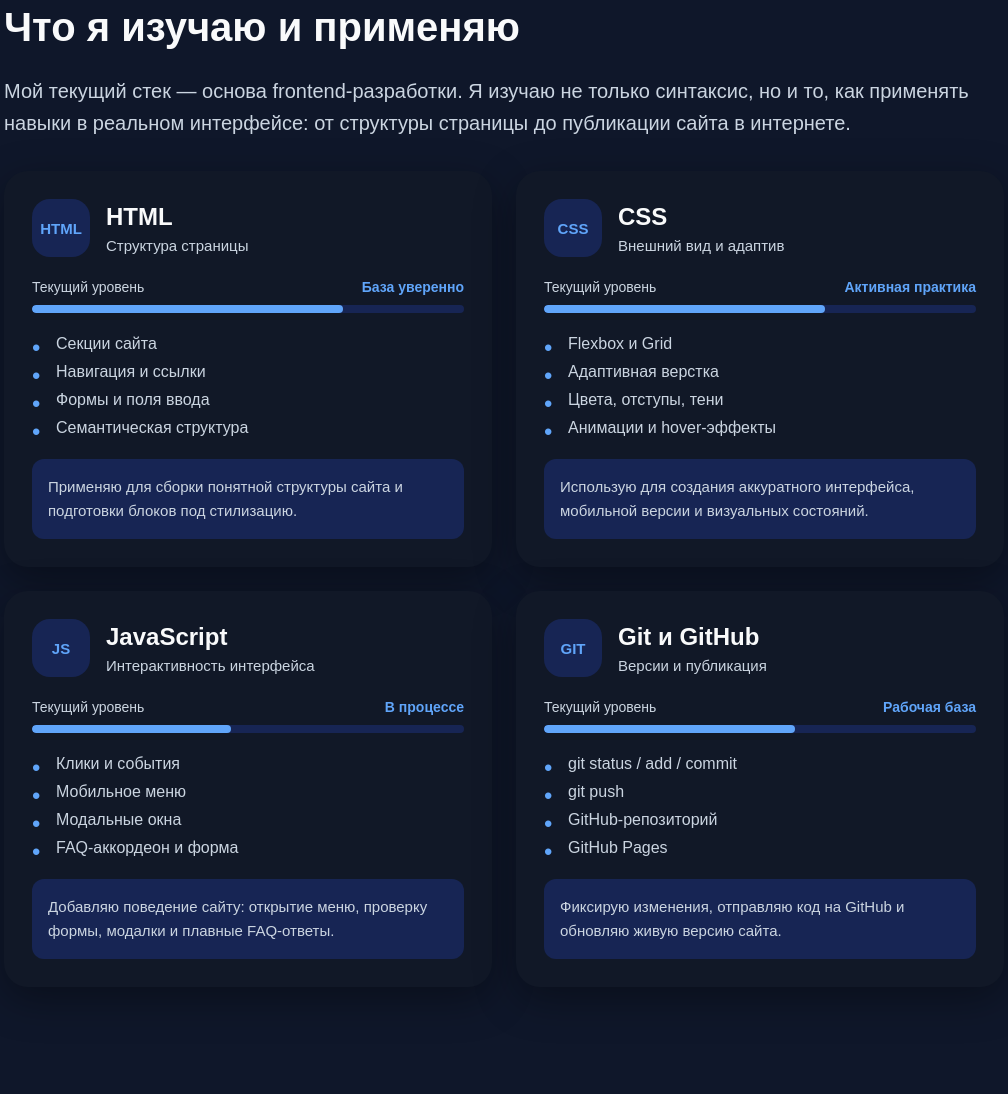
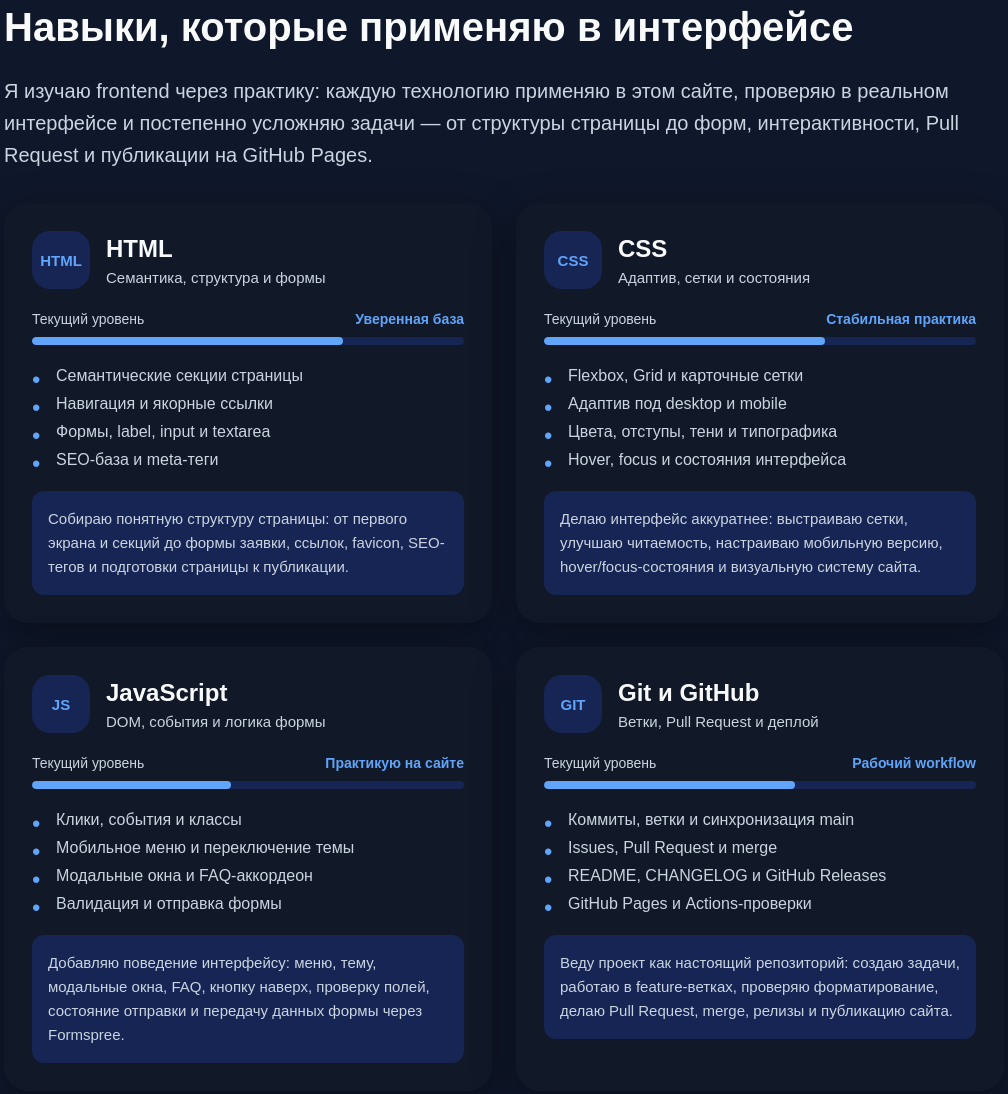
Before and after one commit to nefrit333-cpu/my-first-site, a website: page index.html in a window 1280 px wide. Shown: the part 2186-3280 px from the top of the page, without its empty margins (136-1144 px from the left). Drawn offline with Linux system fonts and the light colour scheme.

Commit message:
Улучшил блок навыков

```diff
--- a/index.html
+++ b/index.html
@@ -228,12 +228,12 @@
         <div class="section-container">
           <p class="label">Навыки</p>
 
-          <h2 class="section-title">Что я изучаю и применяю</h2>
+          <h2 class="section-title">Навыки, которые применяю в интерфейсе</h2>
 
           <p class="section-text">
-            Мой текущий стек — основа frontend-разработки. Я изучаю не только синтаксис, но и то,
-            как применять навыки в реальном интерфейсе: от структуры страницы до публикации сайта в
-            интернете.
+            Я изучаю frontend через практику: каждую технологию применяю в этом сайте, проверяю в
+            реальном интерфейсе и постепенно усложняю задачи — от структуры страницы до форм,
+            интерактивности, Pull Request и публикации на GitHub Pages.
           </p>
 
           <div class="skills-grid">
@@ -243,13 +243,13 @@
 
                 <div>
                   <h3>HTML</h3>
-                  <p>Структура страницы</p>
+                  <p>Семантика, структура и формы</p>
                 </div>
               </div>
 
               <div class="skill-level">
                 <span>Текущий уровень</span>
-                <strong>База уверенно</strong>
+                <strong>Уверенная база</strong>
               </div>
 
               <div class="skill-progress">
@@ -257,14 +257,15 @@
               </div>
 
               <ul class="skill-list">
-                <li>Секции сайта</li>
-                <li>Навигация и ссылки</li>
-                <li>Формы и поля ввода</li>
-                <li>Семантическая структура</li>
+                <li>Семантические секции страницы</li>
+                <li>Навигация и якорные ссылки</li>
+                <li>Формы, label, input и textarea</li>
+                <li>SEO-база и meta-теги</li>
               </ul>
 
               <p class="skill-result">
-                Применяю для сборки понятной структуры сайта и подготовки блоков под стилизацию.
+                Собираю понятную структуру страницы: от первого экрана и секций до формы заявки,
+                ссылок, favicon, SEO-тегов и подготовки страницы к публикации.
               </p>
             </article>
 
@@ -274,13 +275,13 @@
 
                 <div>
                   <h3>CSS</h3>
-                  <p>Внешний вид и адаптив</p>
+                  <p>Адаптив, сетки и состояния</p>
                 </div>
               </div>
 
               <div class="skill-level">
                 <span>Текущий уровень</span>
-                <strong>Активная практика</strong>
+                <strong>Стабильная практика</strong>
               </div>
 
               <div class="skill-progress">
@@ -288,15 +289,15 @@
               </div>
 
               <ul class="skill-list">
-                <li>Flexbox и Grid</li>
-                <li>Адаптивная верстка</li>
-                <li>Цвета, отступы, тени</li>
-                <li>Анимации и hover-эффекты</li>
+                <li>Flexbox, Grid и карточные сетки</li>
+                <li>Адаптив под desktop и mobile</li>
+                <li>Цвета, отступы, тени и типографика</li>
+                <li>Hover, focus и состояния интерфейса</li>
               </ul>
 
               <p class="skill-result">
-                Использую для создания аккуратного интерфейса, мобильной версии и визуальных
-                состояний.
+                Делаю интерфейс аккуратнее: выстраиваю сетки, улучшаю читаемость, настраиваю
+                мобильную версию, hover/focus-состояния и визуальную систему сайта.
               </p>
             </article>
 
@@ -306,13 +307,13 @@
 
                 <div>
                   <h3>JavaScript</h3>
-                  <p>Интерактивность интерфейса</p>
+                  <p>DOM, события и логика формы</p>
                 </div>
               </div>
 
               <div class="skill-level">
                 <span>Текущий уровень</span>
-                <strong>В процессе</strong>
+                <strong>Практикую на сайте</strong>
               </div>
 
               <div class="skill-progress">
@@ -320,15 +321,15 @@
               </div>
 
               <ul class="skill-list">
-                <li>Клики и события</li>
-                <li>Мобильное меню</li>
-                <li>Модальные окна</li>
-                <li>FAQ-аккордеон и форма</li>
+                <li>Клики, события и классы</li>
+                <li>Мобильное меню и переключение темы</li>
+                <li>Модальные окна и FAQ-аккордеон</li>
+                <li>Валидация и отправка формы</li>
               </ul>
 
               <p class="skill-result">
-                Добавляю поведение сайту: открытие меню, проверку формы, модалки и плавные
-                FAQ-ответы.
+                Добавляю поведение интерфейсу: меню, тему, модальные окна, FAQ, кнопку наверх,
+                проверку полей, состояние отправки и передачу данных формы через Formspree.
               </p>
             </article>
 
@@ -338,13 +339,13 @@
 
                 <div>
                   <h3>Git и GitHub</h3>
-                  <p>Версии и публикация</p>
+                  <p>Ветки, Pull Request и деплой</p>
                 </div>
               </div>
 
               <div class="skill-level">
                 <span>Текущий уровень</span>
-                <strong>Рабочая база</strong>
+                <strong>Рабочий workflow</strong>
               </div>
 
               <div class="skill-progress">
@@ -352,14 +353,15 @@
               </div>
 
               <ul class="skill-list">
-                <li>git status / add / commit</li>
-                <li>git push</li>
-                <li>GitHub-репозиторий</li>
-                <li>GitHub Pages</li>
+                <li>Коммиты, ветки и синхронизация main</li>
+                <li>Issues, Pull Request и merge</li>
+                <li>README, CHANGELOG и GitHub Releases</li>
+                <li>GitHub Pages и Actions-проверки</li>
               </ul>
 
               <p class="skill-result">
-                Фиксирую изменения, отправляю код на GitHub и обновляю живую версию сайта.
+                Веду проект как настоящий репозиторий: создаю задачи, работаю в feature-ветках,
+                проверяю форматирование, делаю Pull Request, merge, релизы и публикацию сайта.
               </p>
             </article>
           </div>
```
